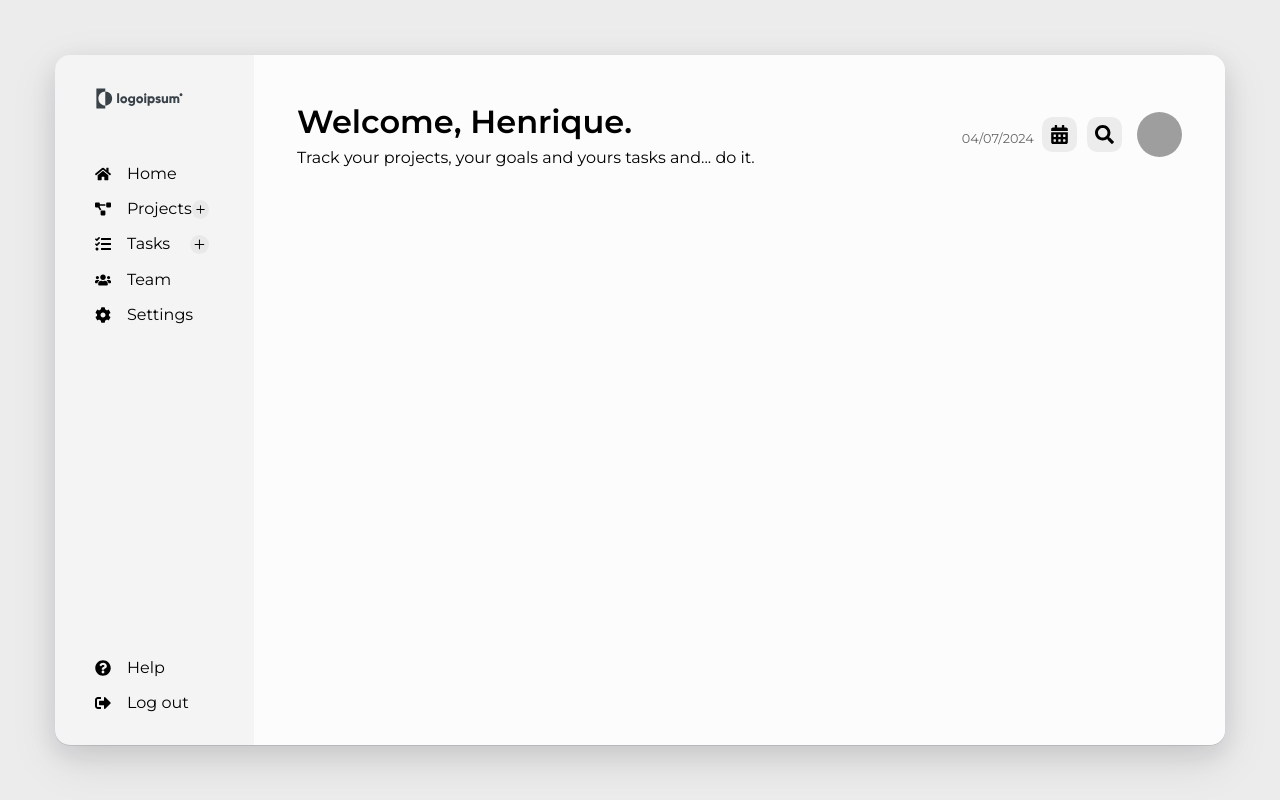
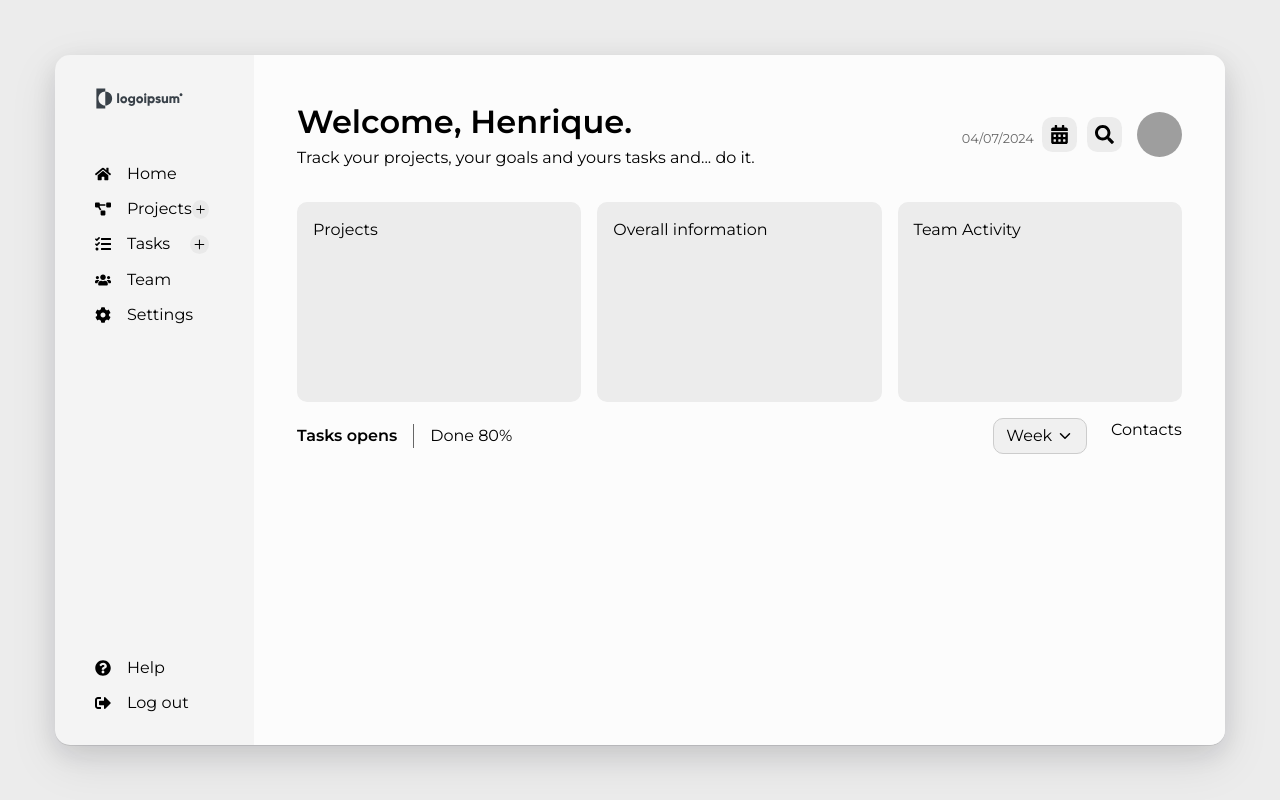
Before and after one commit to henriquepx/codeduo-frontend, a React (Vite) app: page /dashboard in a window 1280 px wide. Built offline with nearby package versions, Linux system fonts and the light colour scheme; grey boxes are pictures that could not be loaded; the HTML template or start-up script is replaced by a standard one.

Commit message:
feat: add new features to home page

```diff
--- a/src/components/dashboard/Home/Home.tsx
+++ b/src/components/dashboard/Home/Home.tsx
@@ -1,7 +1,9 @@
 import { useState, useEffect } from 'react';
 import styled from 'styled-components';
 import { FaCalendarAlt, FaSearch } from "react-icons/fa";
+import { IoChevronDownOutline } from "react-icons/io5";
 import HenriqueLogo from '../../../assets/henrique.png';
+import TaskHomeComponent from './TaskHomeComponent';
 
 const HomeContainer = styled.div`
   padding: 1.2rem;
@@ -11,7 +13,7 @@ const HomeContainer = styled.div`
   }
 `;
 const DateText = styled.span`
-  font-size: .8rem;
+  font-size: 0.8rem;
   color: #666;
   margin-top: 0.5rem;
 `;
@@ -19,7 +21,7 @@ const HeaderHome = styled.header`
   display: flex;
   justify-content: space-between;
   align-items: center;
-`
+`;
 const ProfilePicture = styled.div`
   background-image: url(${HenriqueLogo});
   background-size: contain;
@@ -28,7 +30,7 @@ const ProfilePicture = styled.div`
   border-radius: 50%;
   cursor: pointer;
   margin-left: 5px;
-`
+`;
 const HeaderRight = styled.div`
   display: flex;
   align-items: center;
@@ -43,45 +45,139 @@ const HeaderRight = styled.div`
     background-color: #ececec;
     width: 35px;
     height: 35px;
-    padding: .5rem;
+    padding: 0.5rem;
     border-radius: 30%;
     cursor: pointer;
   }
+`;
 
+const MainHome = styled.main`
+  display: flex;
+  flex-direction: column;
+  gap: 1rem;
+  margin: 2rem 0;
+`;
+const MainContainer = styled.div`
+  display: flex;
+  justify-content: space-between;
+  align-items: center;
+  gap: 1rem;
+  div {
+    width: 100%;
+    background-color: #ececec;
+    padding: 1rem;
+    border-radius: 10px;
+    height: 200px;
+    cursor: pointer;
+  }
+`;
+const TaskHome = styled.div`
+  display: flex;
+  width: 100%;
+`;
+const TaskHeader = styled.div`
+  display: flex;
+  align-items: center;
+  justify-content: space-between;
+  width: 100%;
+  div {
+    display: flex;
+    align-items: center;
+    gap: 1rem;
+    h3 {
+      font-size: 1rem;
+      font-weight: 600;
+      padding-right: 1rem;
+      border-right: 1px solid #666;
+    }
+  }
+`;
+const ButtonDropdownFilter = styled.button`
+  display: flex;
+  align-items: center;
+  gap: 5px;
+  padding: 0.3rem 0.8rem;
+  border-radius: 10px;
+  cursor: pointer;
+  position: relative;
+  background-color: #f0f0f0;
+  border: 1px solid #ccc;
+  &:hover {
+    background-color: #e0e0e0;
+  }
+`;
+const DropdownFilter = styled.div`
+  display: flex;
+  flex-direction: column;
+  position: absolute;
+  top: 120%;
+  right: 0;
+  background-color: #ececec;
+  border-radius: 10px;
+  padding: 0.5rem;
+  box-shadow: 0 2px 5px rgba(0, 0, 0, 0.2);
+  z-index: 10;
+  p {
+    padding: 0.5rem;
+    margin: 0;
+    cursor: pointer;
+  }
+`;
+const TaskMain = styled.div`
+  display: flex;
+  flex-direction: column;
+  gap: 15px;
 `
-
+const MainSepare = styled.div`
+  display: flex;
+  justify-content: space-between;
+  gap: 1.5rem;
+`
+const ContactsHome = styled.div`
+  display: flex;
+  flex-direction: column;
+  height: 100%;
+`
+const ContactsContent = styled.div`
+  background-color: #ececec;
+  border-radius: 10px;
+`
 
 const Home = () => {
   const [currentDate, setCurrentDate] = useState('');
+  const [isDropdownActive, setIsDropdownActive] = useState(false);
+  const [selectedFilter, setSelectedFilter] = useState('Week');
 
   useEffect(() => {
     const updateDate = () => {
       const now = new Date();
-
       const options: Intl.DateTimeFormatOptions = {
         day: '2-digit',
         month: '2-digit',
         year: 'numeric',
         timeZone: 'America/Sao_Paulo'
       };
-
       const formattedDate = new Intl.DateTimeFormat('pt-BR', options).format(now);
       setCurrentDate(formattedDate);
     };
-
     updateDate();
   }, []);
 
+  function handleDropdown() {
+    setIsDropdownActive(!isDropdownActive);
+  }
+  function handleFilterChange(filter: string) {
+    setSelectedFilter(filter);
+    setIsDropdownActive(false);
+  }
+
   return (
     <HomeContainer>
-
       <HeaderHome>
-
         <div>
           <h1>Welcome, Henrique.</h1>
           <p>Track your projects, your goals and yours tasks and... do it.</p>
         </div>
-
         <HeaderRight>
           <div>
             <DateText>{currentDate}</DateText>
@@ -91,21 +187,53 @@ const Home = () => {
           <FaSearch />
           <ProfilePicture></ProfilePicture>
         </HeaderRight>
-
       </HeaderHome>
 
-      <main>
-        <div>
+      <MainHome>
+        <MainContainer>
+          <div>
+            <h2>Projects</h2>
+          </div>
+          <div>
+          <h2>Overall information</h2>
+          </div>
+          <div>
+          <h2>Team Activity</h2>
+          </div>
+        </MainContainer>
 
-        </div>
-        <div>
+        <MainSepare>
+          <TaskHome>
+            <TaskHeader>
+              <div>
+                <h3>Tasks opens</h3>
+                <span>Done 80%</span>
+              </div>
+              <ButtonDropdownFilter onClick={handleDropdown}>
+                {selectedFilter} <IoChevronDownOutline />
+                {isDropdownActive && (
+                  <DropdownFilter>
+                    <p onClick={() => handleFilterChange('Year')}>Year</p>
+                    <p onClick={() => handleFilterChange('Day')}>Day</p>
+                    <p onClick={() => handleFilterChange('Month')}>Month</p>
+                  </DropdownFilter>
+                )}
+              </ButtonDropdownFilter>
+            </TaskHeader>
 
-        </div>
-        <div>
+            <TaskMain>
+              <TaskHomeComponent />
+            </TaskMain>
+          </TaskHome>
 
-        </div>
-      </main>
-
+          <ContactsHome>
+            <h2>Contacts</h2>
+            <ContactsContent>
+              {/* Conteúdo dos contatos */}
+            </ContactsContent>
+          </ContactsHome>
+        </MainSepare>
+      </MainHome>
     </HomeContainer>
   );
 };
--- /dev/null
+++ b/src/components/dashboard/Home/TaskHomeComponent.tsx
@@ -0,0 +1,15 @@
+import styled from 'styled-components';
+
+const TaskHomeContainer = styled.div`
+
+`
+
+const TaskHomeComponent = () => {
+  return (
+    <TaskHomeContainer>
+
+    </TaskHomeContainer>
+  )
+}
+
+export default TaskHomeComponent;
```
